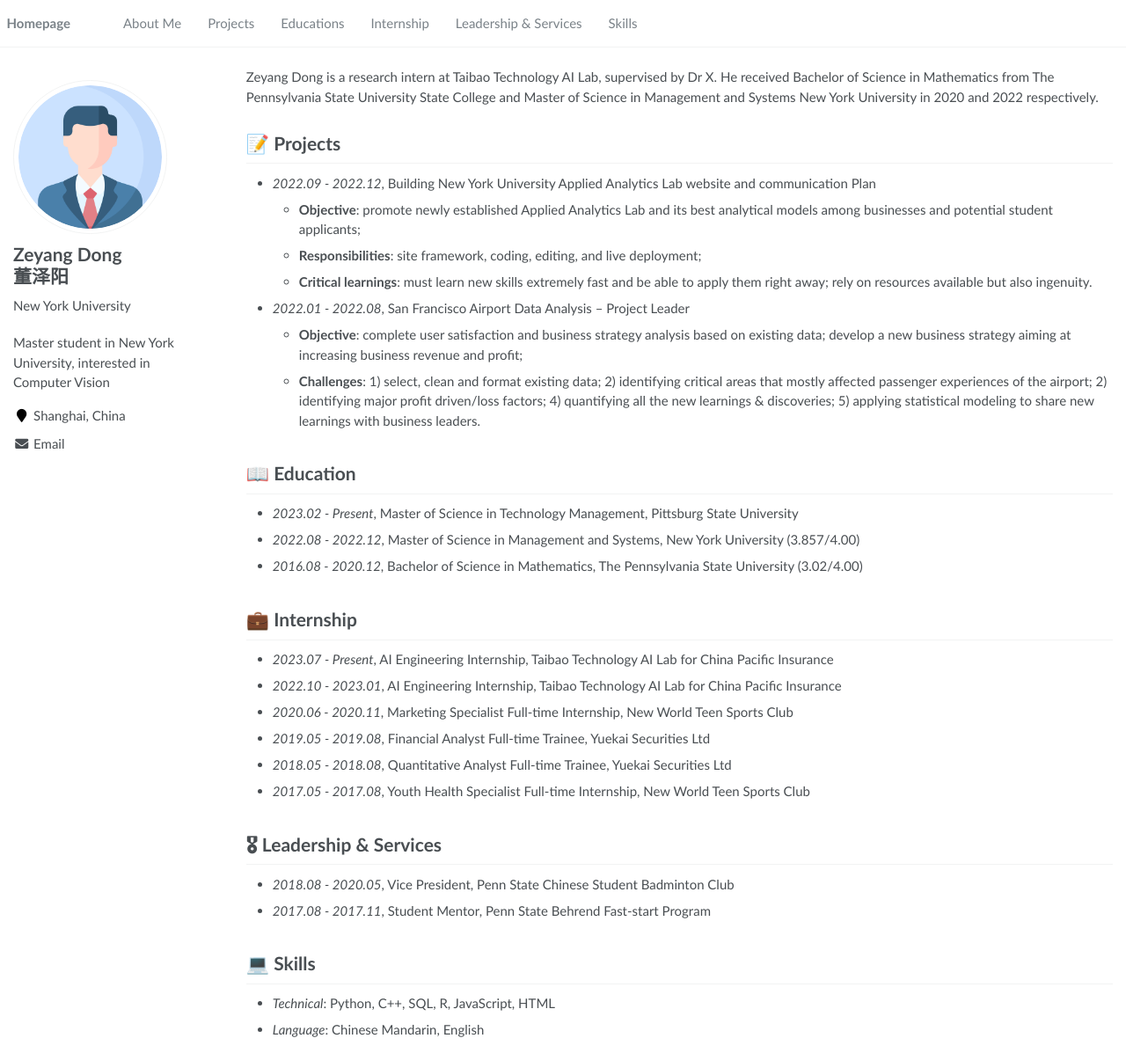
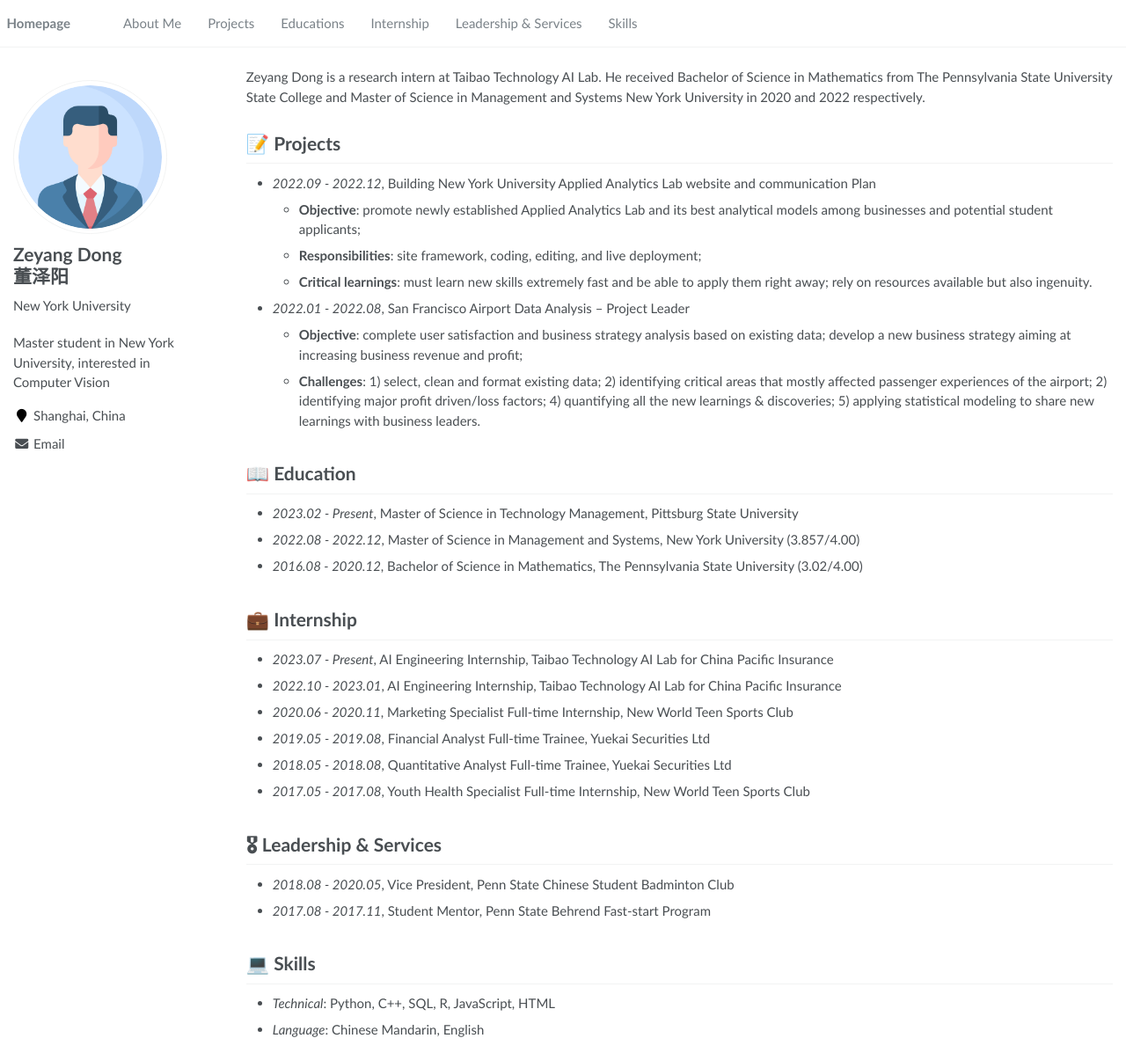
Before and after one commit to Linwei94/zeyang.github.io, a Jekyll site: the page built from _pages/about.md, in a window 1280 px wide and 1197 px high. Shown: the whole window at 88% size. Built offline with Jekyll 4.4.1, drawn with Linux system fonts in a browser that asks for light colours.

Commit message:
Update about.md

```diff
--- a/_pages/about.md
+++ b/_pages/about.md
@@ -17,7 +17,7 @@ redirect_from:
 
 <span class='anchor' id='about-me'></span>
 
-Zeyang Dong is a research intern at Taibao Technology AI Lab, supervised by Dr X. He received Bachelor of Science in Mathematics from The Pennsylvania State University State College and Master of Science in Management and Systems New York University in 2020 and 2022 respectively.
+Zeyang Dong is a research intern at Taibao Technology AI Lab. He received Bachelor of Science in Mathematics from The Pennsylvania State University State College and Master of Science in Management and Systems New York University in 2020 and 2022 respectively.
 
 
 <span class='anchor' id='projects'></span>
```
